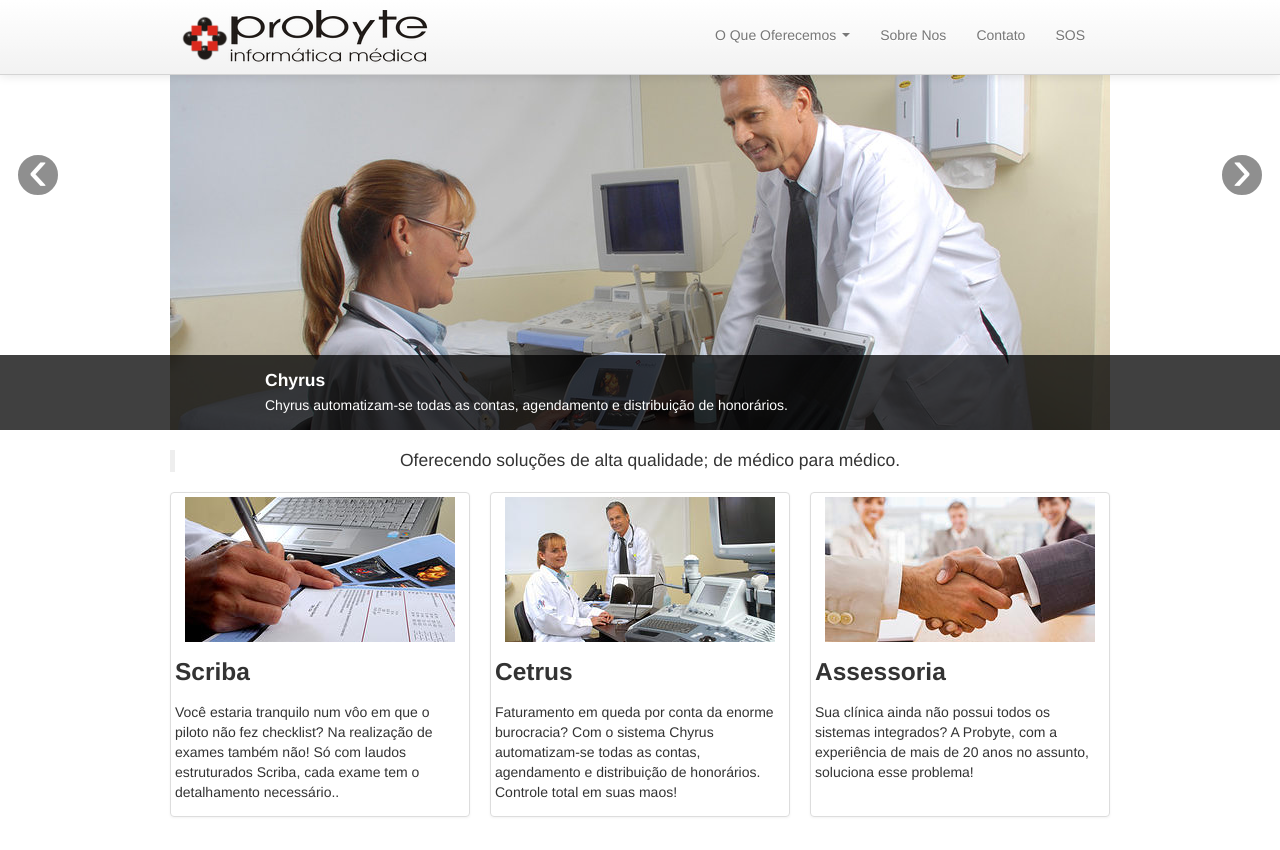
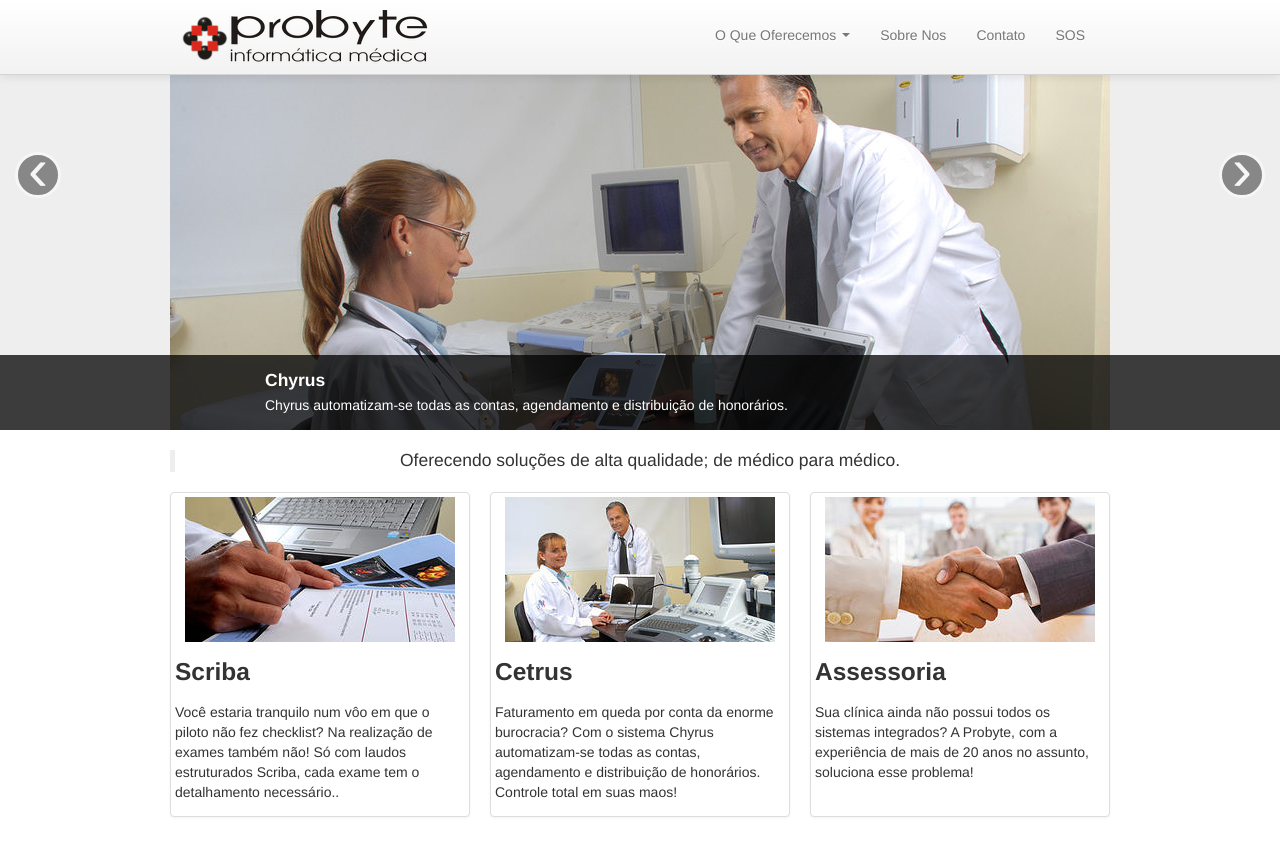
Before and after one commit to dbercht/probyte_syte, a plain HTML site: page index.html in a window 1280 px wide. Shown: the top 850 px of the page. Drawn offline with nearby package versions, Linux system fonts and the light colour scheme.

Commit message:
modified background

```diff
--- a/assets/css/custom.css
+++ b/assets/css/custom.css
@@ -26,6 +26,11 @@
         margin-right:auto;
       }
 
+
+      .carousel{
+        background: #eee;
+      }
+
       .carousel-caption h4, .carousel-caption p{
         margin-left: 20%;
         margin-right:auto;
```
